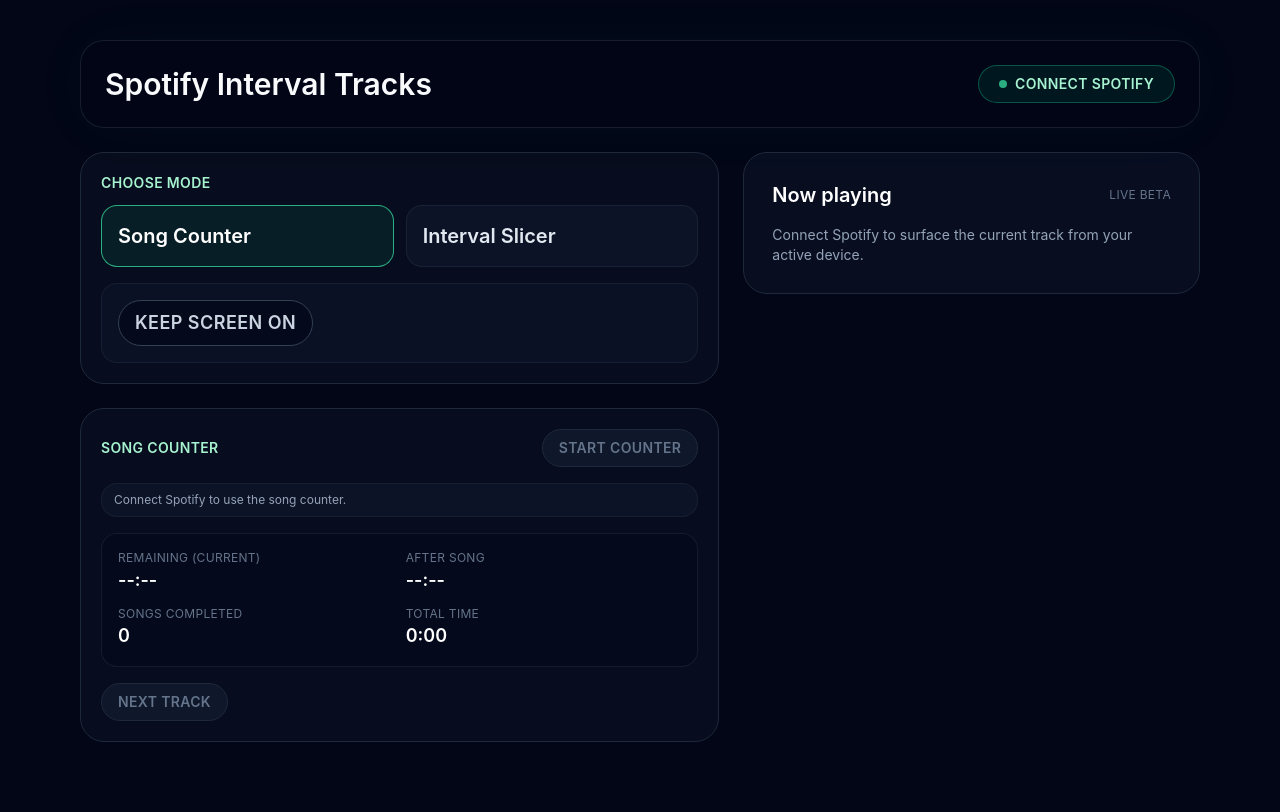
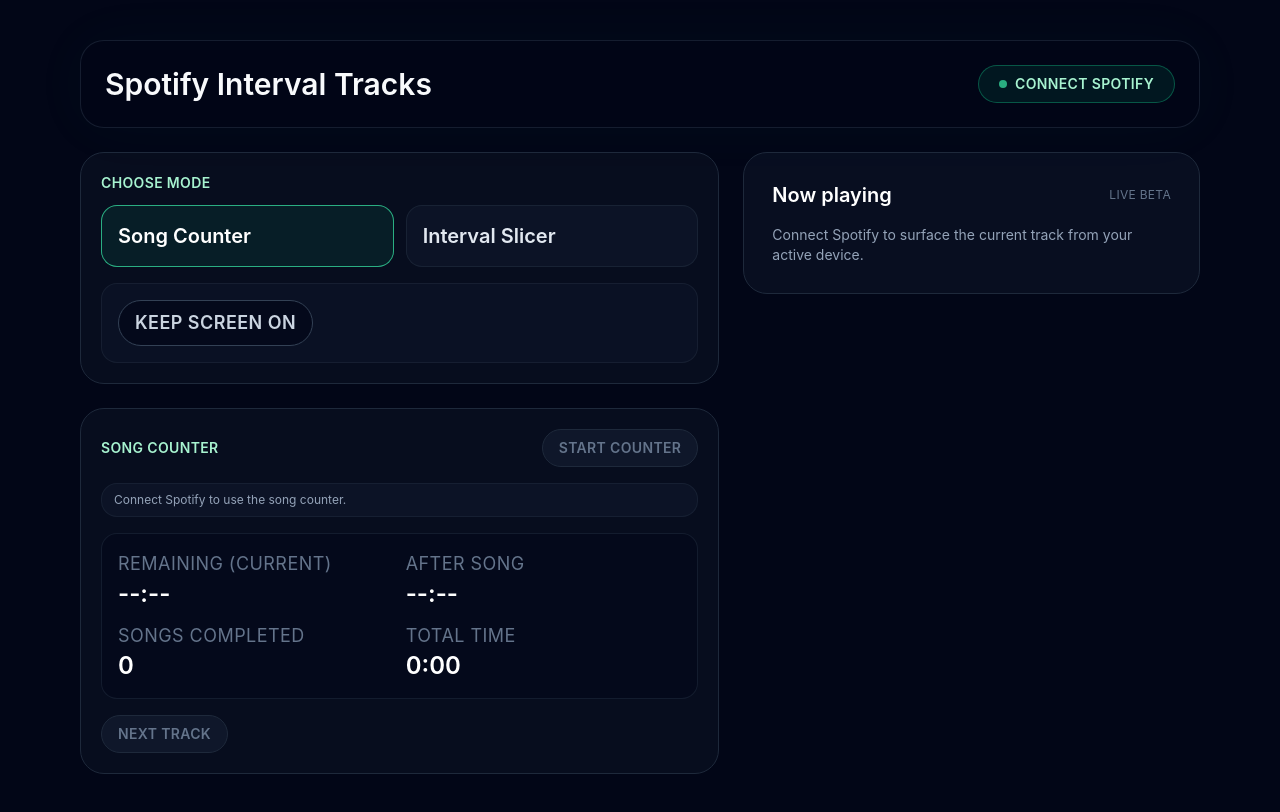
Before and after one commit to BTSeven7/spotify-interval-tracks, a React (Vite) app: page / in a window 1280 px wide. Both pictures are taken after a click on the button "Song Counter". Built offline with nearby package versions, Linux system fonts and the light colour scheme.

Commit message:
Song Counter Text Size

```diff
--- a/src/components/SongCounterPanel.tsx
+++ b/src/components/SongCounterPanel.tsx
@@ -100,20 +100,20 @@
       <div className="space-y-3 rounded-2xl border border-slate-800/60 bg-slate-950/40 p-4">
         <div className="grid grid-cols-2 gap-3 text-sm text-slate-300">
           <div>
-            <p className="text-xs uppercase tracking-wide text-slate-500">Remaining (current)</p>
-            <p className="text-lg font-semibold text-white">{formatDuration(session.remainingMs)}</p>
+            <p className="text-lg uppercase tracking-wide text-slate-500">Remaining (current)</p>
+            <p className="text-2xl font-semibold text-white">{formatDuration(session.remainingMs)}</p>
           </div>
           <div>
-            <p className="text-xs uppercase tracking-wide text-slate-500">After song</p>
-            <p className="text-lg font-semibold text-white">{formatDuration(session.afterSongMs)}</p>
+            <p className="text-lg uppercase tracking-wide text-slate-500">After song</p>
+            <p className="text-2xl font-semibold text-white">{formatDuration(session.afterSongMs)}</p>
           </div>
           <div>
-            <p className="text-xs uppercase tracking-wide text-slate-500">Songs completed</p>
-            <p className="text-lg font-semibold text-white">{session.songsCompleted}</p>
+            <p className="text-lg uppercase tracking-wide text-slate-500">Songs completed</p>
+            <p className="text-2xl font-semibold text-white">{session.songsCompleted}</p>
           </div>
           <div>
-            <p className="text-xs uppercase tracking-wide text-slate-500">Total time</p>
-            <p className="text-lg font-semibold text-white">{formatDuration(session.totalElapsedMs)}</p>
+            <p className="text-lg uppercase tracking-wide text-slate-500">Total time</p>
+            <p className="text-2xl font-semibold text-white">{formatDuration(session.totalElapsedMs)}</p>
           </div>
         </div>
         {session.lastSong && (
```
